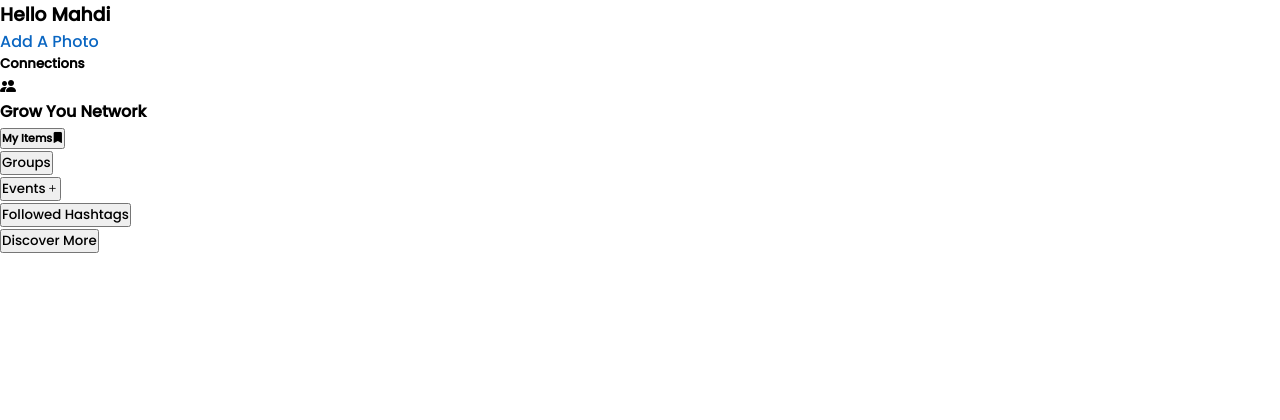
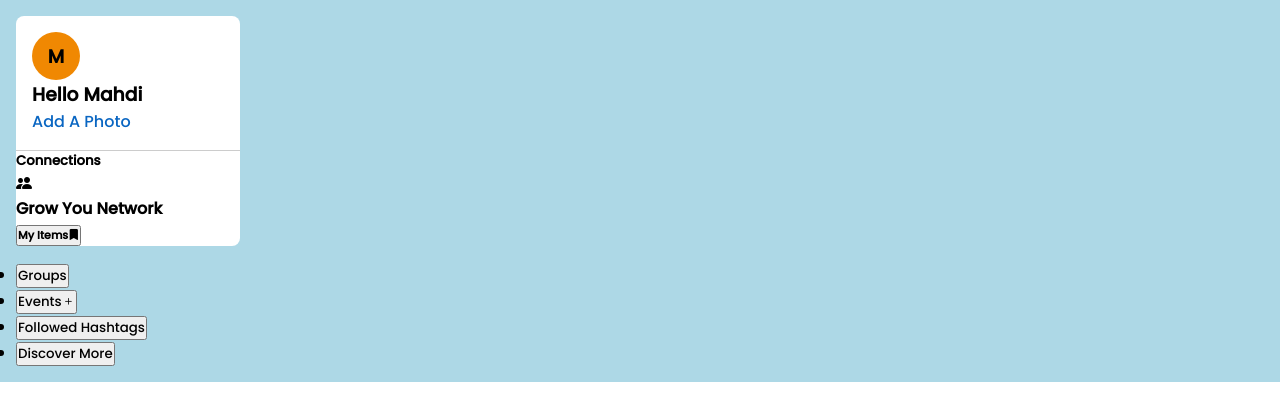
Before and after one commit to MohamadMahdi-Tasha/Linkedin.v2, a React (Create React App) app: page /feed in a window 1280 px wide. Shown: the top 420 px of the page. Built offline with nearby package versions, Linux system fonts and the light colour scheme.

Commit message:
creating profile picture component

```diff
--- a/src/Pages/feed/components/left-side.js
+++ b/src/Pages/feed/components/left-side.js
@@ -1,14 +1,16 @@
 // Codes By Mahdi Tasha
 // Importing Part
 import React, {Component} from "react";
+import Profile_Picture from './../../../components/profile-picture';
 
+// A Class Component That Holds Left Side Elements Of Feed Page
 class Left_Side extends Component {
     render() {
         return (
-            <div className="left-side">
-                <div className="top-card">
-                    <div className="top-side">
-                        <div className="top-img"></div>
+            <div className="left-side width-20 p1">
+                <div className="top-card bgc-white mb-1 roundeddot5">
+                    <div className="top-side p1 border-bottom-1-light-black">
+                        <Profile_Picture first_name={'M'}/>
                         <div className={'profile-pic'}></div>
                         <h3>Hello Mahdi</h3>
                         <a href="#">Add A Photo</a>
--- a/src/Pages/feed/feed.js
+++ b/src/Pages/feed/feed.js
@@ -3,14 +3,16 @@
 import React, { Component } from "react";
 import Left_side from './components/left-side';
 
+// A Class Component That Holds All Elements Of Feed Page/Route
 class Feed extends Component {
     render() {
         return (
-            <div className={'feed-page'}>
+            <div className={'feed-page bgc-light-blue'}>
                 <Left_side />
             </div>
         );
     }
 }
 
+// Exporting Feed Page
 export default Feed;
--- /dev/null
+++ b/src/components/profile-picture.js
@@ -0,0 +1,17 @@
+// Codes By Mahdi Tasha
+// Variables For Creating Random Rgba Color
+const random_color1 = Math.round(Math.random() * 256);
+const random_color2 = Math.round(Math.random() * 256);
+const random_color3 = Math.round(Math.random() * 256);
+const color = `rgb(${random_color1},${random_color2},${random_color3})`;
+
+// A Function Component That Holds A Profile Picture Element
+function Profile_Picture(props) {
+    return (
+        <div className={'profile-circle p1 w-3rem h-3rem circle dis-flex jc-center ai-center'} style={{backgroundColor: color}}>
+            <h3>{props.first_name}</h3>
+        </div>
+    );
+}
+
+export default Profile_Picture;
--- a/src/styles/styles.scss
+++ b/src/styles/styles.scss
@@ -66,6 +66,12 @@ button {cursor: pointer;}
 .transition {transition: .3s;}
 .opacity-0 {opacity: 0%;}
 .pointer-none {pointer-events: none;}
+.width-20 {width: 20%;}
+.border-1-light-black {border: 1px solid rgba(0,0,0,.2);}
+.border-bottom-1-light-black {border-bottom: 1px solid rgba(0,0,0,.2);}
+.w-3rem {width: 3rem;}
+.h-3rem {height: 3rem;}
+.circle {border-radius: 100%;}
 
 // Media Querys For Show Good On Mobile And Tablet Devices
 @media (max-width: 860px) {
```
